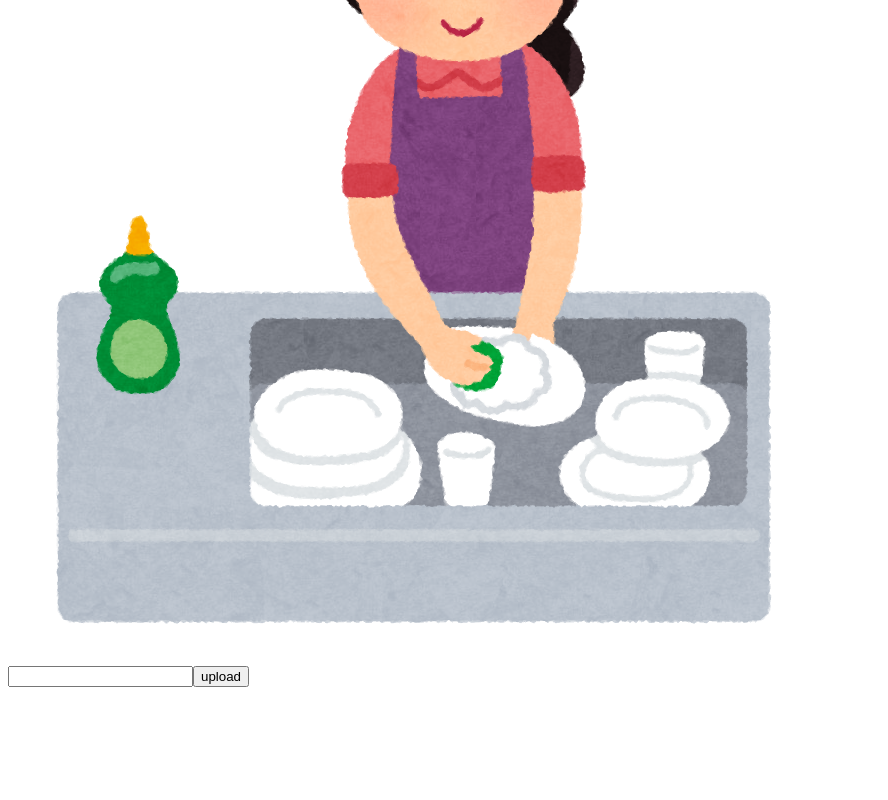
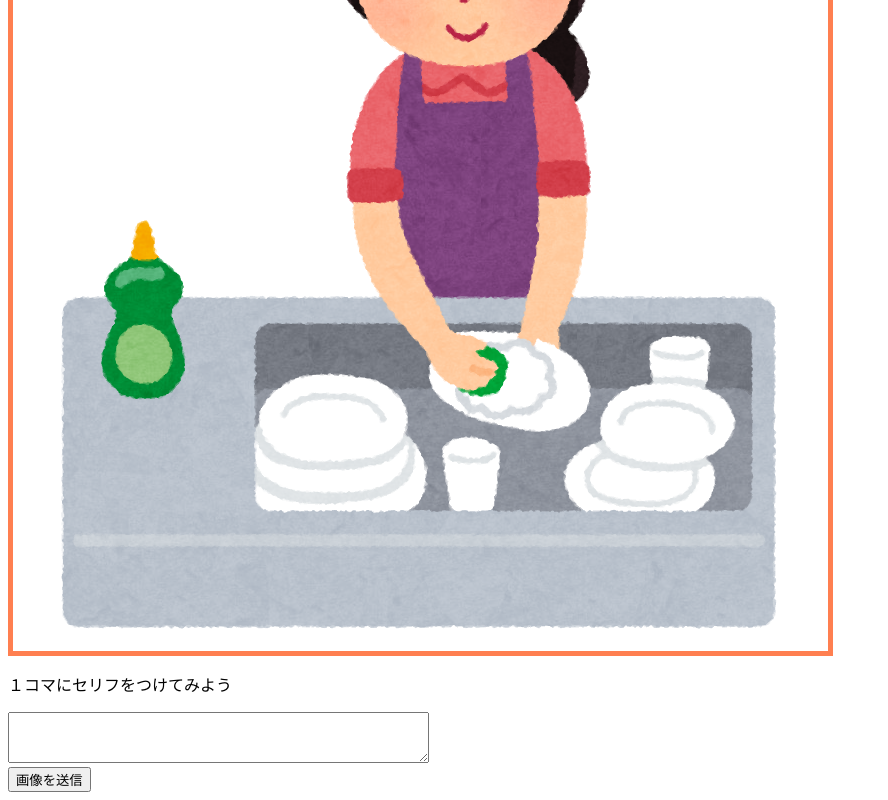
Before and after one commit to kaizumaki/single-frame-manga-generator, a Nuxt app: page / in a window 1280 px wide. Shown: the part 262-1062 px from the top of the page, without its empty margins (0-888 px from the left). Before the commit the page ends 957 px from the top, so only its background shows below. Built offline with nearby package versions, Linux system fonts and the light colour scheme.

Commit message:
スタイル調整

```diff
--- a/pages/index.vue
+++ b/pages/index.vue
@@ -1,13 +1,21 @@
 <template>
   <div>
-    <div ref="result">
-      <div class="manga-container">
-        <img src="/test.png" alt="" />
-        <p>{{ text }}</p>
+    <div ref="result" class="manga-container">
+      <img src="/test.png" alt="" />
+      <div v-if="text" class="manga-text-outer">
+        <p class="manga-text">
+          <span class="first-letter">{{ text.substr(0, 1) }}</span>
+          <span v-html="text.substr(1).replace('\n', '<br/>')"></span>
+        </p>
       </div>
     </div>
-    <input v-model="text" type="text" />
-    <button type="button" @click="uploadImage">upload</button>
+    <div>
+      <p>１コマにセリフをつけてみよう</p>
+      <textarea v-model="text" rows="3" cols="50" />
+    </div>
+    <div>
+      <button type="button" @click="uploadImage">画像を送信</button>
+    </div>
     <div v-if="downloadURL">
       <a :href="downloadURL" target="_blank">{{ downloadURL }}</a>
     </div>
@@ -54,3 +62,41 @@ export default Vue.extend({
   },
 })
 </script>
+
+<style lang="scss" scoped>
+img {
+  max-width: 100%;
+  height: auto;
+  vertical-align: bottom;
+}
+.manga-container {
+  position: relative;
+  display: inline-block;
+  border: 5px solid coral;
+}
+.manga-text-outer {
+  position: absolute;
+  top: 20px;
+  left: 20px;
+  max-height: 500px;
+}
+.manga-text {
+  font-size: 30px;
+  letter-spacing: 5px;
+  writing-mode: vertical-rl;
+  .first-letter {
+    display: inline-block;
+    width: 55px;
+    height: 55px;
+    line-height: 55px;
+    border: 2px solid brown;
+    border-radius: 50%;
+    font-size: 50px;
+    font-weight: bold;
+    color: brown;
+    padding: 8px;
+    text-align: center;
+    letter-spacing: 0;
+  }
+}
+</style>
```
